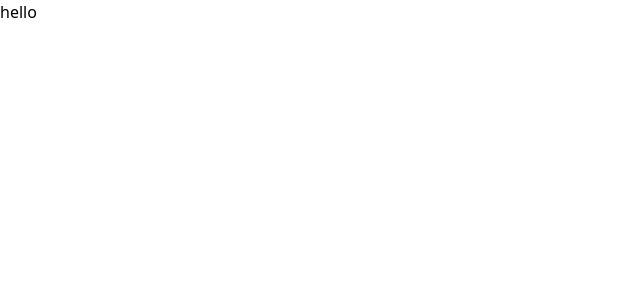
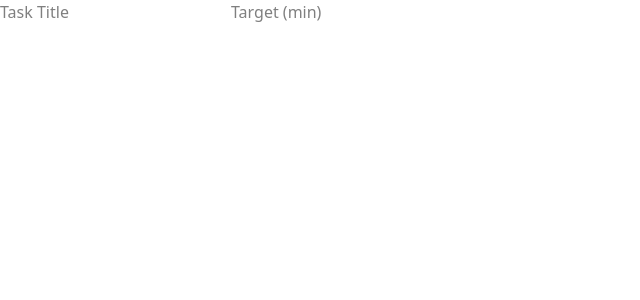
Before and after one commit to Basanta-khatri-0311/TimeDo, a React (Vite) app: page / in a window 1280 px wide. Shown: the top 300 px of the page, without its empty margins (0-640 px from the left). Built offline with nearby package versions, Linux system fonts and the light colour scheme.

Commit message:
required files created

```diff
--- a/src/App.jsx
+++ b/src/App.jsx
@@ -1,10 +1,11 @@
 import React from 'react'
+import AddTask from './components/AddTask'
 
 const App = () => {
   return (
-    <div>
-      hello
-    </div>
+    <>
+    <AddTask/>
+    </>
   )
 }
 
--- /dev/null
+++ b/src/components/AddTask.jsx
@@ -0,0 +1,24 @@
+import React, { useState } from "react";
+
+const AddTask = () => {
+  const [title, setTitle] = useState("");
+  const [targetMinutes, setTargetMinutes] = useState("");
+  return (
+    <form className="flex ">
+      <input
+        type="text"
+        placeholder="Task Title"
+        value={title}
+        onChange={(e) => setTitle(e.target.value)}
+      />
+      <input
+        type="number"
+        placeholder="Target (min)"
+        value={targetMinutes}
+        onChange={(e) => setTargetMinutes(e.target.value)}
+      />
+    </form>
+  );
+};
+
+export default AddTask;
```
Also changed, not shown: src/components/Button.jsx (added), src/components/TimerDisplay.jsx (added), src/components/ToDoCard.jsx (added), src/context/ToDoContext.jsx (added), src/hooks/UseTimer.jsx (added), src/pages/Home.jsx (added), src/utils/TimeUtils.jsx (added).
